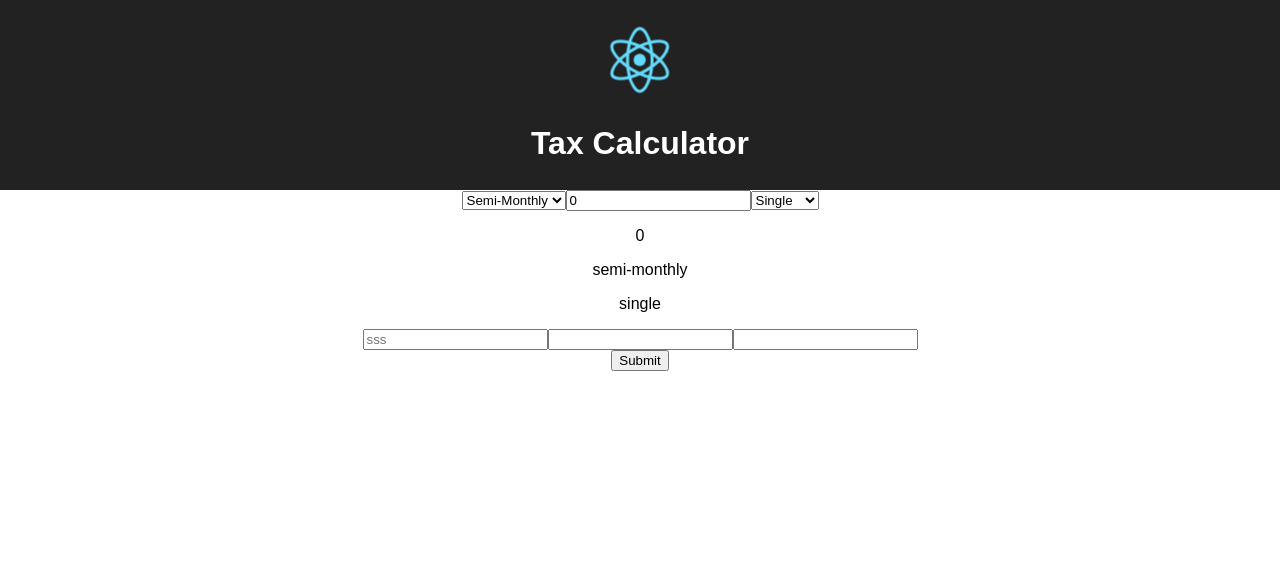
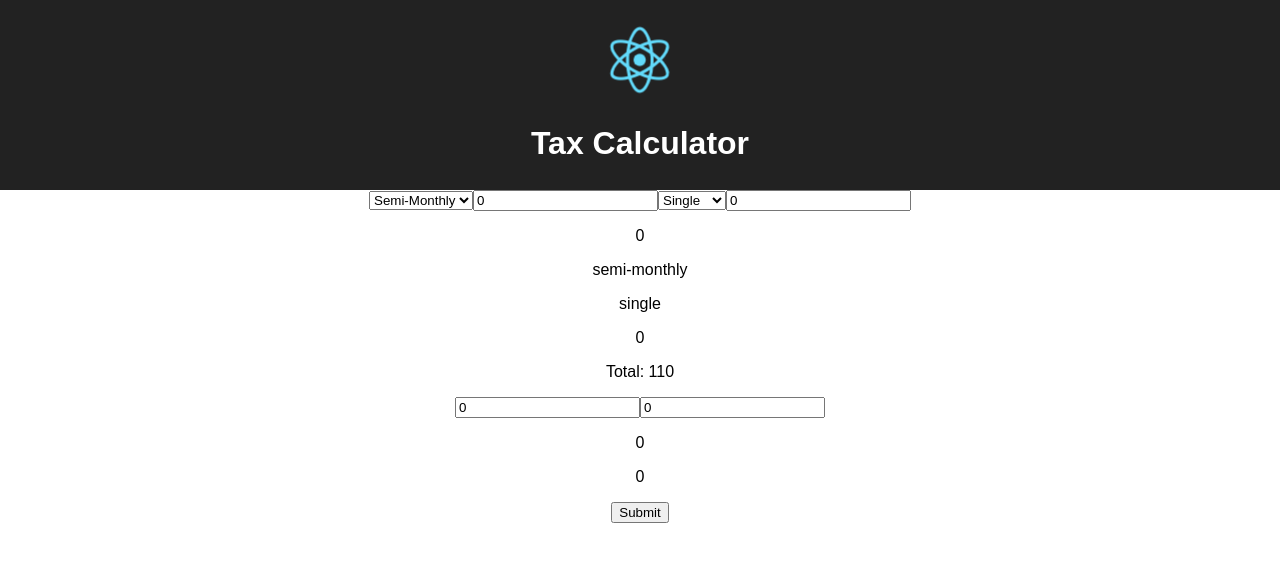
Before and after one commit to meowmanijado/taxph-calculator, a React (Create React App) app: page / in a window 1280 px wide. Shown: the top 562 px of the page. Built offline with nearby package versions, Linux system fonts and the light colour scheme.

Commit message:
Update App.js

```diff
--- a/src/BasicPay.js
+++ b/src/BasicPay.js
@@ -6,8 +6,9 @@ class BasicPay extends React.Component {
 
 		this.state = {
 			period: 'semi-monthly',
-			basicSalary: '0',
-			status: 'single'
+			basicSalary: 0,
+			status: 'single',
+			sss: 0
 		};
 
 		this.handleUserInput = this.handleUserInput.bind(this);
@@ -15,17 +16,18 @@ class BasicPay extends React.Component {
 	}
 
 	handleUserInput(e) {
-		this.setState({ basicSalary: e.target.value })
+		this.setState({[e.target.name]: e.target.value })
 	}
 
 	handleChange(e) {
-		this.setState({
-			period: e.target.value,
-			status: e.target.value
-		})
+		this.setState({[e.target.name]: e.target.value})
 	}
 
 	render() {
+		const getPeriod = this.state.period === 'semi-monthly' ? 10 : 20;
+		const getStatus = this.state.status === 'single' ? 100 : 200;
+		const totalBasicPay = getPeriod + getStatus + this.state.basicSalary;
+
 		return (
 			<div>
 				<select value={this.state.period} onChange={this.handleChange}
@@ -35,6 +37,7 @@ class BasicPay extends React.Component {
 				</select>
 				<input
 					type="text"
+					name="basicSalary"
 					onChange={this.handleUserInput}
 					value={this.state.basicSalary} />
 				<select value={this.state.status} onChange={this.handleChange}
@@ -42,9 +45,16 @@ class BasicPay extends React.Component {
 					<option value="single">Single</option>
 					<option value="married">Married</option>
 				</select>
+				<input
+					type="text"
+					name="sss"
+					value={this.state.sss} />
+
 				<p>{this.state.basicSalary}</p>
 				<p>{this.state.period}</p>
 				<p>{this.state.status}</p>
+				<p>{this.state.sss}</p>
+				<p>Total: {totalBasicPay}</p>
 			</div>
 		)
 	}
--- a/src/Deductions.js
+++ b/src/Deductions.js
@@ -1,20 +1,51 @@
 import React from 'react'
 
 class Deductions extends React.Component {
+	constructor(props) {
+		super(props);
+
+		this.state = {
+			sss: 0,
+			philHealth: 0,
+			pagibig: 0
+		}
+
+		this.handleUserInput = this.handleUserInput.bind(this)
+	}
+
+	sssCompute(salary) {
+		// switch (salary) {
+		// 	case 1000 <= 1249.99:
+		// 		this.setState({sss: 36.30});
+		// 		break;
+		// 	case 1250 <= 1749.99:
+		// 		this.setState({sss: 54.50});
+		// 		break;
+		// 	default:
+		// 		this.setState({sss: 0});
+		// }
+	}
+
+	handleUserInput(e) {
+		this.setState({[e.target.name]: e.target.value})
+	}
+
 	render() {
 
 		return (
 			<div>
 				<input
 					type="text"
-					name="sss"
-					placeholder="sss" />
+					name="philHealth"
+					onChange={this.handleUserInput}
+					value={this.state.philHealth} />
 				<input
 					type="text"
-					name="philHealth" />
-				<input
-					type="text"
-					name="pagibig" />
+					name="pagibig"
+					onChange={this.handleUserInput}
+					value={this.state.pagibig} />
+				<p>{this.state.philHealth}</p>
+				<p>{this.state.pagibig}</p>
 			</div>
 		)
 	}
```
